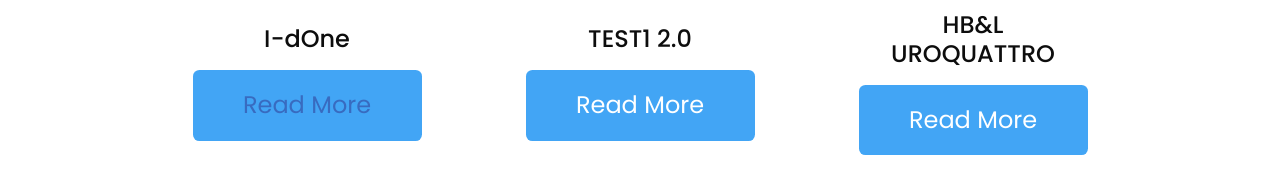
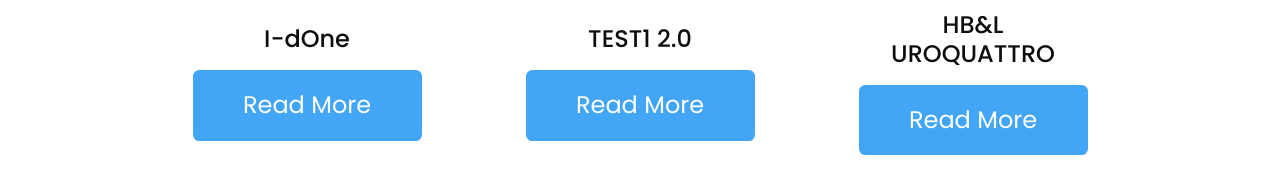
Before and after one commit to guvanch7/IVM, a React (Vite) app: page / in a window 1280 px wide. In both pictures the pointer is over the link 307 px from the left and 2565 px from the top of the page. Shown: the part 2460-2629 px from the top of the page. Built offline with nearby package versions, Linux system fonts and the light colour scheme; grey boxes are pictures that could not be loaded.

Commit message:
Add files via upload

```diff
--- a/src/assets/style.css
+++ b/src/assets/style.css
@@ -147,6 +147,14 @@
 .owl-carousel .card2 img {
     display: unset;
     width: 100%;
+}
+
+.card__btn:hover {
+    color: white;
+}
+
+.card__btn2:hover {
+    color: white;
 }
 
 .card__img {
```
